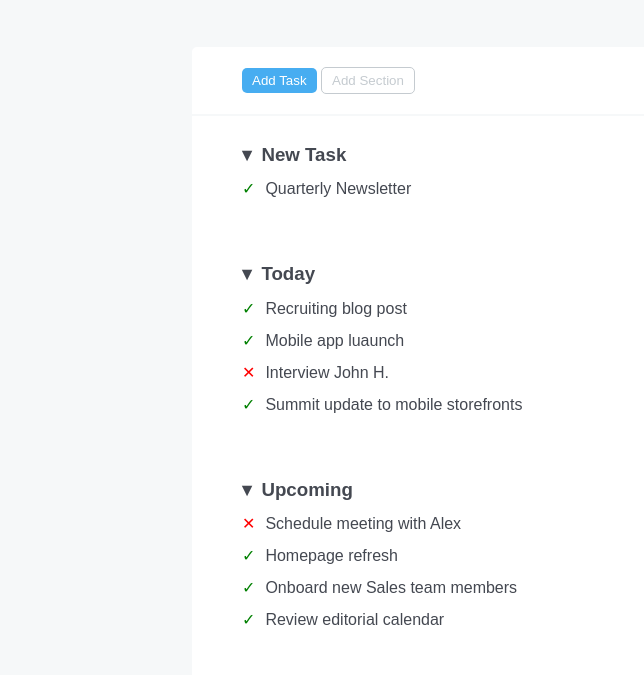
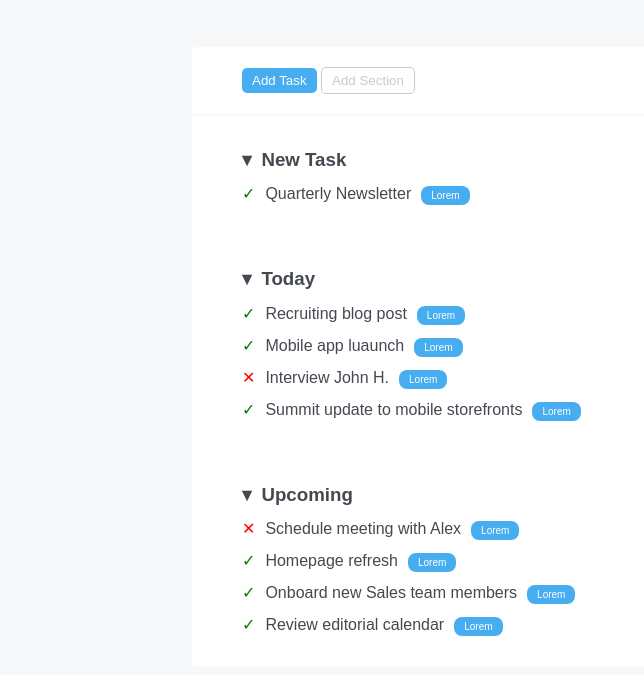
Before and after one commit to Fra-Battaglia/html-css-toboolist, a plain HTML site: page index.html in a window 1280 px wide. Shown: the part 61-736 px from the top of the page, without its empty margins (0-644 px from the left). Drawn offline with Linux system fonts and the light colour scheme.

Commit message:
task-tags-added-(wip)

```diff
--- a/css/style.css
+++ b/css/style.css
@@ -42,10 +42,10 @@ button {
 	color: #C5CBD0;
 }
 .main-body {
-	padding: 20px 50px;
+	padding: 0 50px;
 }
 .main-body section{
-	margin-bottom: 50px;
+	padding: 25px 0;
 	line-height: 2;
 }
 .section-title::before{
@@ -66,3 +66,12 @@ p.undone::before{
 	border: 1 px solid red;
 	color: red;
 }
+p::after{
+	content: "Lorem";
+	color: #FFFFFF;
+	background-color: #47ADF1;
+	padding: 4px 10px;
+	margin-left: 10px;
+	border-radius: 8px;
+	font-size: 10px;
+}
```
